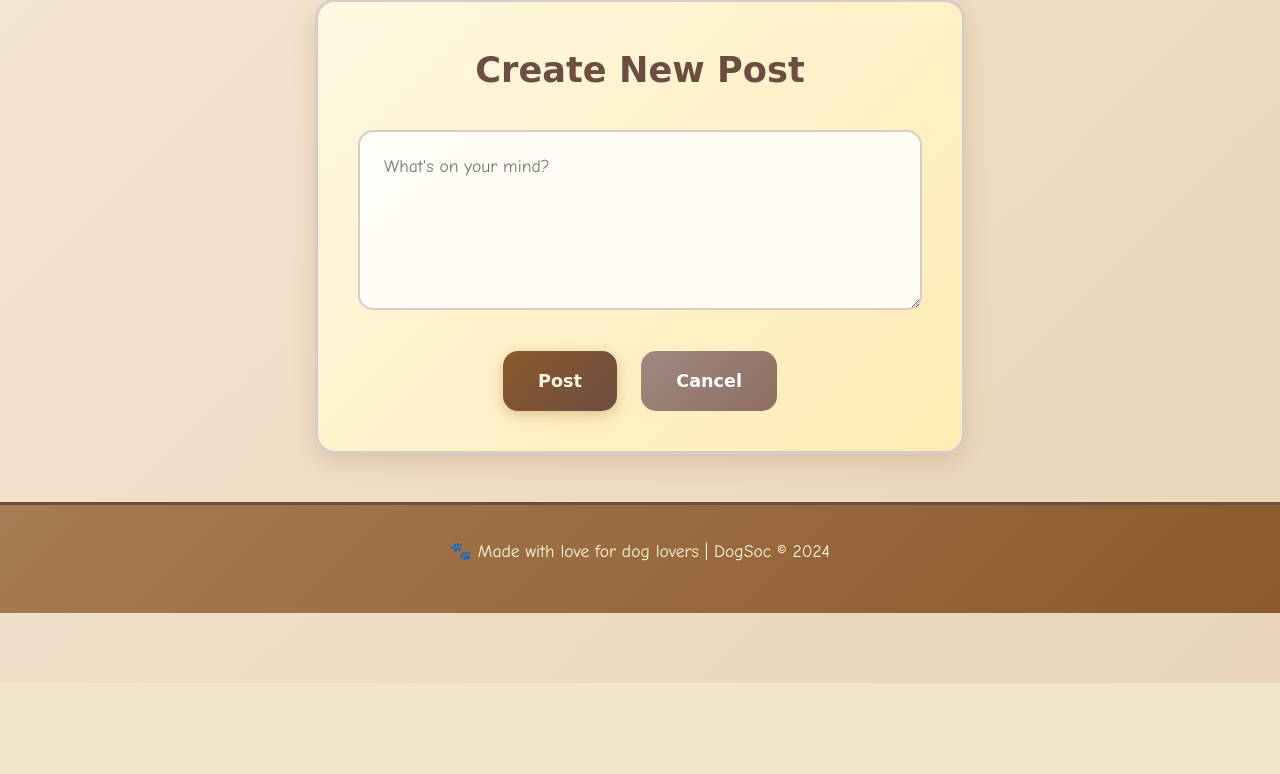
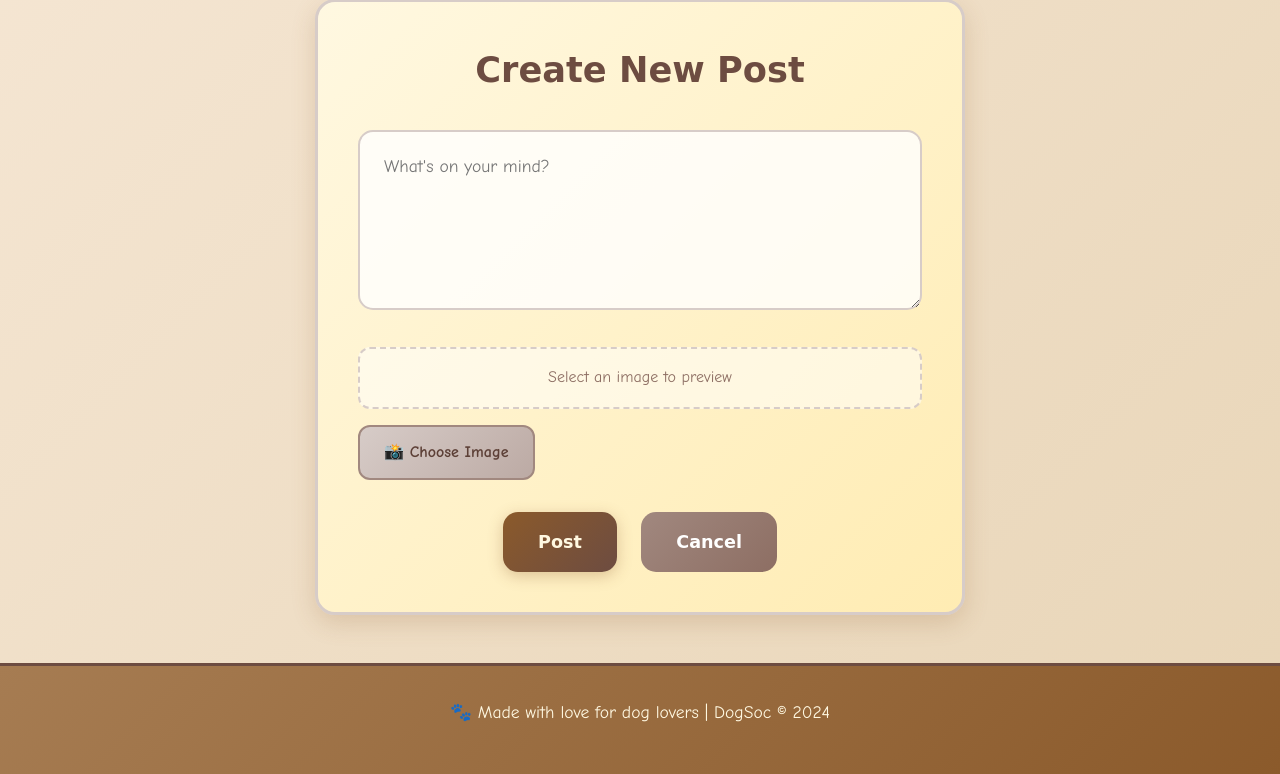
Before and after one commit to gameworldNEW/DOGSOC, a Flask app: page /create_post in a window 1280 px wide. Shown: the part 117-891 px from the top of the page. Before the commit the page ends 800 px from the top, so only its background shows below. Run offline with Flask 3, Linux system fonts and the light colour scheme; the visitor is signed in with stand-in values (Sample User, id 1).

Commit message:
Update create_post.html

```diff
--- a/templates/create_post.html
+++ b/templates/create_post.html
@@ -3,14 +3,47 @@
 {% block content %}
 <div class="create-post-container">
     <h2>Create New Post</h2>
-    <form method="POST" class="post-form">
+    <form method="POST" class="post-form" enctype="multipart/form-data">
         <div class="form-group">
-            <textarea name="content" placeholder="What's on your mind?" required></textarea>
+            <textarea name="content" placeholder="What's on your mind?" rows="4"></textarea>
         </div>
+
+        <div class="image-upload">
+            <div class="image-preview" id="imagePreview">
+                <p>Select an image to preview</p>
+                <img id="previewImage" src="" alt="Preview">
+            </div>
+
+            <input type="file" id="imageInput" name="image" accept="image/*" class="file-input">
+            <label for="imageInput" class="file-label">📸 Choose Image</label>
+        </div>
+
         <div class="form-actions">
             <button type="submit" class="btn btn-primary">Post</button>
             <a href="{{ url_for('feed') }}" class="btn btn-secondary">Cancel</a>
         </div>
     </form>
 </div>
+
+<script>
+document.getElementById('imageInput').addEventListener('change', function(e) {
+    const preview = document.getElementById('imagePreview');
+    const image = document.getElementById('previewImage');
+    const file = e.target.files[0];
+
+    if (file) {
+        const reader = new FileReader();
+
+        reader.onload = function(e) {
+            image.src = e.target.result;
+            preview.classList.add('has-image');
+        }
+
+        reader.readAsDataURL(file);
+    } else {
+        image.src = '';
+        preview.classList.remove('has-image');
+    }
+});
+</script>
 {% endblock %}
```
